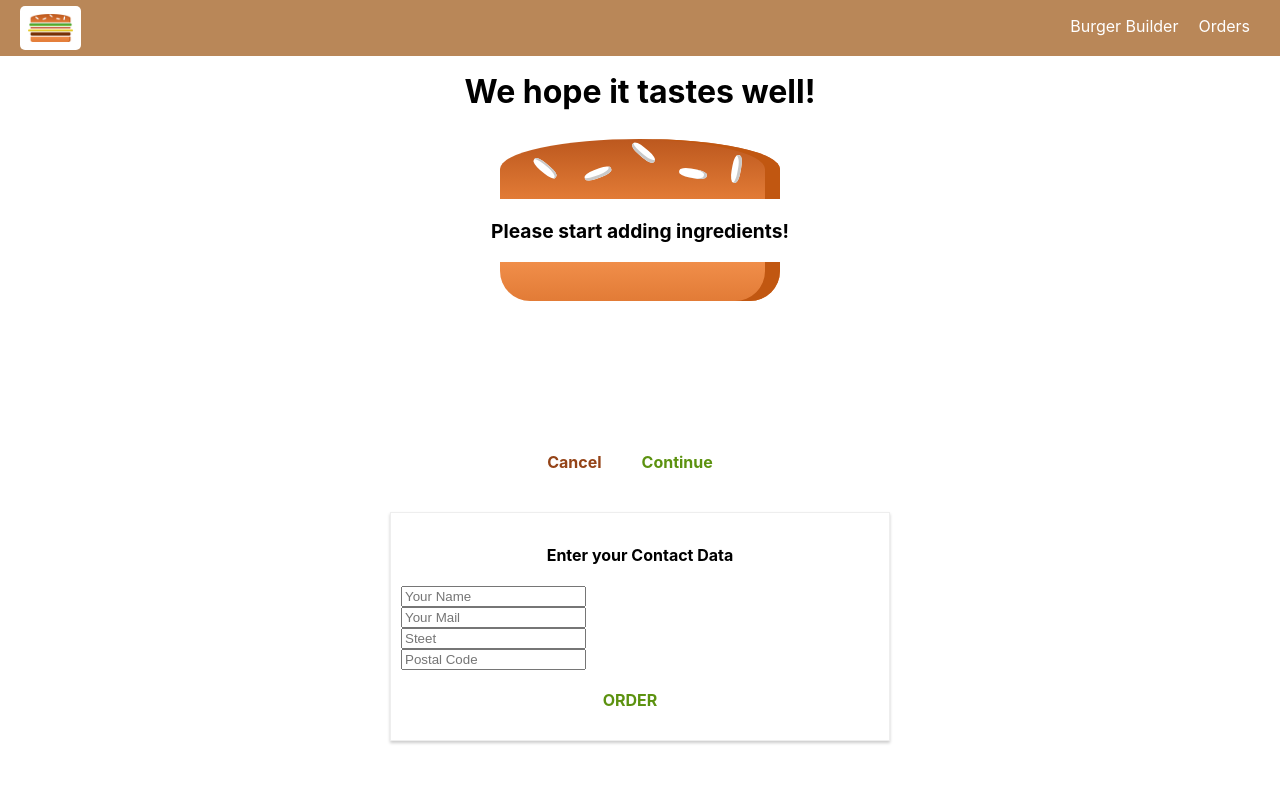
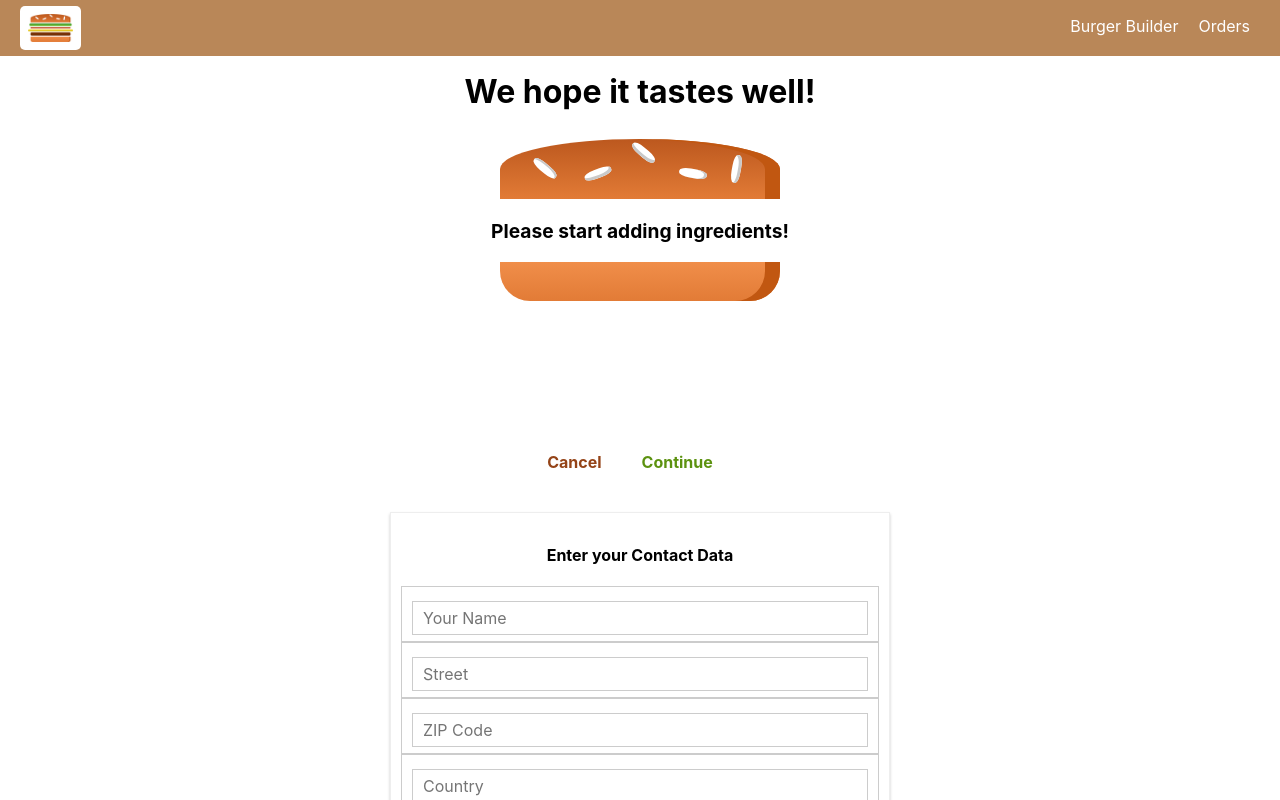
Before and after one commit to cugliubingyi/burgerbuilder, a React (Create React App) app: page /checkout in a window 1280 px wide. Both pictures are taken after a click on the button "Continue". Shown: the top 800 px of the page. Built offline with nearby package versions, Linux system fonts and the light colour scheme.

Commit message:
add form validation

```diff
--- /dev/null
+++ b/src/components/UI/Input/Input.js
@@ -0,0 +1,73 @@
+import React from 'react';
+import classes from './Input.module.css';
+
+const Input = props => {
+  let inputElement = null;
+  const inputClasses = [classes.InputElement];
+
+  if (props.invalid && props.shouldValidate && props.touched) {
+    inputClasses.push(classes.Invalid);
+  }
+
+  switch ( props.elementType ) {
+    case 'input':
+      inputElement = (
+        <input
+          className={inputClasses.join(' ')}
+          value={props.value}
+          onChange={props.changed}
+          {...props.elementConfig}
+        />
+      );
+      break;
+    case 'textarea':
+      inputElement = (
+        <textarea
+          className={inputClasses.join(' ')}
+          value={props.value}
+          onChange={props.changed}
+          {...props.elementConfig}
+        />
+      );
+      break;
+    case 'select':
+      inputElement = (
+        <select
+          className={inputClasses.join(' ')}
+          value={props.value}
+          onChange={props.changed}
+        >
+          {props.elementConfig.options.map((option) => (
+            <option key={option.value} value={option.value}>
+              {option.displayValue}
+            </option>
+          ))}
+        </select>
+      );
+      break;
+    default:
+      inputElement = (
+        <input
+          className={inputClasses.join(' ')}
+          value={props.value}
+          onChange={props.changed}
+          {...props.elementConfig}
+        />
+      );
+  }
+
+  let validationError = null;
+  if (props.invalid && props.touched) {
+    validationError = <p className={classes.ValidationError}>Please enter a valid value!</p>;
+  }
+
+  return (
+    <div className={inputClasses.join(' ')}>
+      <label className={classes.Label}>{props.label}</label>
+      {inputElement}
+      {validationError}
+    </div>
+  );
+};
+
+export default Input;
--- /dev/null
+++ b/src/components/UI/Input/Input.module.css
@@ -0,0 +1,37 @@
+.Input {
+  width: 100%;
+  padding: 10px;
+  box-sizing: border-box;
+}
+
+.Label {
+  font-weight: bold;
+  display: block;
+  margin-bottom: 8px;
+}
+
+.InputElement {
+  outline: none;
+  border: 1px solid #ccc;
+  background-color: white;
+  font: inherit;
+  padding: 6px 10px;
+  display: block;
+  width: 100%;
+  box-sizing: border-box;
+}
+
+.InputElement:focus {
+  outline: none;
+  background-color: #ccc;
+}
+
+.Invalid {
+  border:1px solid red;
+  background-color: #FDA49A;
+}
+
+.ValidationError {
+  color: red;
+  margin: 5px 0;
+}
--- a/src/containers/Checkout/ContactData/ContactData.js
+++ b/src/containers/Checkout/ContactData/ContactData.js
@@ -4,80 +4,181 @@
 import Spinner from '../../../components/UI/Spinner/Spinner';
 import classes from './ContactData.module.css';
 import axios from "../../../axios-orders";
+import Input from '../../../components/UI/Input/Input';
 
 class ContactData extends Component {
   state = {
-    name: '',
-    email: '',
-    address: {
-      street: '',
-      postalCode: ''
+    orderForm: {
+      name: {
+        elementType: "input",
+        elementConfig: {
+          type: "text",
+          placeholder: "Your Name",
+        },
+        value: "",
+        validation: {
+          required: true,
+        },
+        valid: false,
+        touched: false,
+      },
+      street: {
+        elementType: "input",
+        elementConfig: {
+          type: "text",
+          placeholder: "Street",
+        },
+        value: "",
+        validation: {
+          required: true,
+        },
+        valid: false,
+        touched: false,
+      },
+      zipCode: {
+        elementType: "input",
+        elementConfig: {
+          type: "text",
+          placeholder: "ZIP Code",
+        },
+        value: "",
+        validation: {
+          required: true,
+          minLength: 5,
+          maxLength: 5,
+        },
+        valid: false,
+        touched: false,
+      },
+      country: {
+        elementType: "input",
+        elementConfig: {
+          type: "text",
+          placeholder: "Country",
+        },
+        value: "",
+        validation: {
+          required: true,
+        },
+        valid: false,
+        touched: false,
+      },
+      email: {
+        elementType: "input",
+        elementConfig: {
+          type: "email",
+          placeholder: "Your E-Mail",
+        },
+        value: "",
+        validation: {
+          required: true,
+        },
+        valid: false,
+        touched: false,
+      },
+      deliveryMethod: {
+        elementType: "select",
+        elementConfig: {
+          options: [
+            { value: "fastest", displayValue: "Fastest" },
+            { value: "cheapest", displayValue: "Cheapest" },
+          ],
+        },
+        value: "",
+        valid: false,
+      },
     },
-    loading: false
-  }
+    loading: false,
+  };
 
   handleOrder = (event) => {
     event.preventDefault();
     this.setState({ loading: true });
+    const formData = {};
+    for (let formElementIdentifier in this.state.orderForm) {
+      formData[formElementIdentifier] = this.state.orderForm[
+        formElementIdentifier
+      ].value;
+    }
     const order = {
       ingredients: this.props.ingredients,
       price: this.props.price,
-      customer: {
-        name: 'Liu BingYi',
-        address: {
-          street: 'ZhongHua Road',
-          zipCode: '12345',
-          country: 'China'
-        },
-        email: 'test@test.com'
-      },
-      deliveryMethod: 'fastest'
-    }
-    axios.post('/orders.json', order)
-      .then(response => {
+      orderData: formData,
+    };
+    axios
+      .post("/orders.json", order)
+      .then((response) => {
         this.setState({ loading: false });
-        this.props.history.push('/');
+        this.props.history.push("/");
       })
-      .catch(error => {
+      .catch((error) => {
         this.setState({ loading: false });
       });
     console.log(this.props.ingredients);
-  }
+  };
+
+  checkValidity = (value, rules) => {
+    let isValid = true;
+
+    if (rules.required) {
+      isValid = value.trim() !== "" && isValid;
+    }
+
+    if (rules.minLength) {
+      isValid = value.length >= rules.minLength && isValid;
+    }
+
+    if (rules.minLength) {
+      isValid = value.length <= rules.minLength && isValid;
+    }
+
+    return isValid;
+  };
+
+  handleInputChange = (event, inputIdentifier) => {
+    const updatedOrderForm = {
+      ...this.state.orderForm,
+    };
+    const updatedFormElement = {
+      ...updatedOrderForm[inputIdentifier],
+    };
+    updatedFormElement.value = event.target.value;
+    updatedFormElement.valid = this.checkValidity(
+      updatedFormElement.value,
+      updatedFormElement.validation
+    );
+    updatedFormElement.touched = true;
+    updatedOrderForm[inputIdentifier] = updatedFormElement;
+    this.setState({ orderForm: updatedOrderForm });
+  };
 
   render() {
+    const formElementsArray = [];
+    for (let key in this.state.orderForm) {
+      formElementsArray.push({
+        id: key,
+        config: this.state.orderForm[key],
+      });
+    }
     let form = (
-      <form>
-        <input
-          className={classes.Input}
-          type="text"
-          name="name"
-          placeholder="Your Name"
-        />
-        <input
-          className={classes.Input}
-          type="text"
-          name="email"
-          placeholder="Your Mail"
-        />
-        <input
-          className={classes.Input}
-          type="text"
-          name="street"
-          placeholder="Steet"
-        />
-        <input
-          className={classes.Input}
-          type="text"
-          name="postal"
-          placeholder="Postal Code"
-        />
-        <Button btnType="Success" clicked={this.handleOrder}>
-          ORDER
-        </Button>
+      <form onSubmit={this.handleOrder}>
+        {formElementsArray.map((formElement) => (
+          <Input
+            key={formElement.id}
+            elementType={formElement.config.elementType}
+            elementConfig={formElement.config.elementConfig}
+            value={formElement.config.value}
+            invalid={!formElement.config.valid}
+            shouldValidate={formElement.config.validation}
+            touched={formElement.config.touched}
+            changed={(event) => this.handleInputChange(event, formElement.id)}
+          />
+        ))}
+        <Button btnType="Success">ORDER</Button>
       </form>
     );
     if (this.state.loading) {
-      form = <Spinner />
+      form = <Spinner />;
     }
     return (
       <div className={classes.ContactData}>
--- a/src/containers/Checkout/ContactData/ContactData.module.css
+++ b/src/containers/Checkout/ContactData/ContactData.module.css
@@ -8,10 +8,6 @@
   box-sizing: border-box;
 }
 
-.Input {
-  display: block;
-}
-
 @media (min-width: 600px) {
   .ContactData {
     width: 500px;
```
